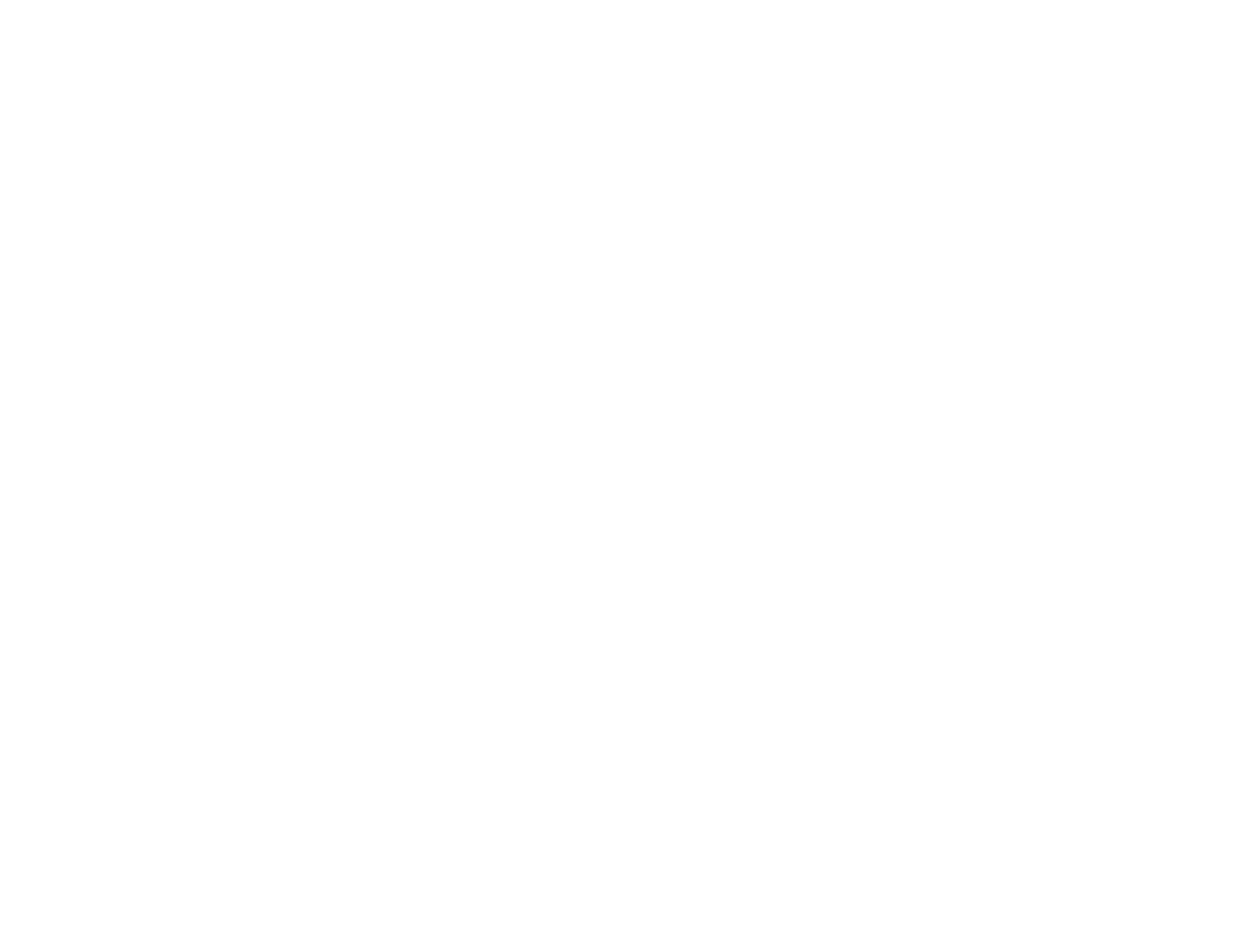
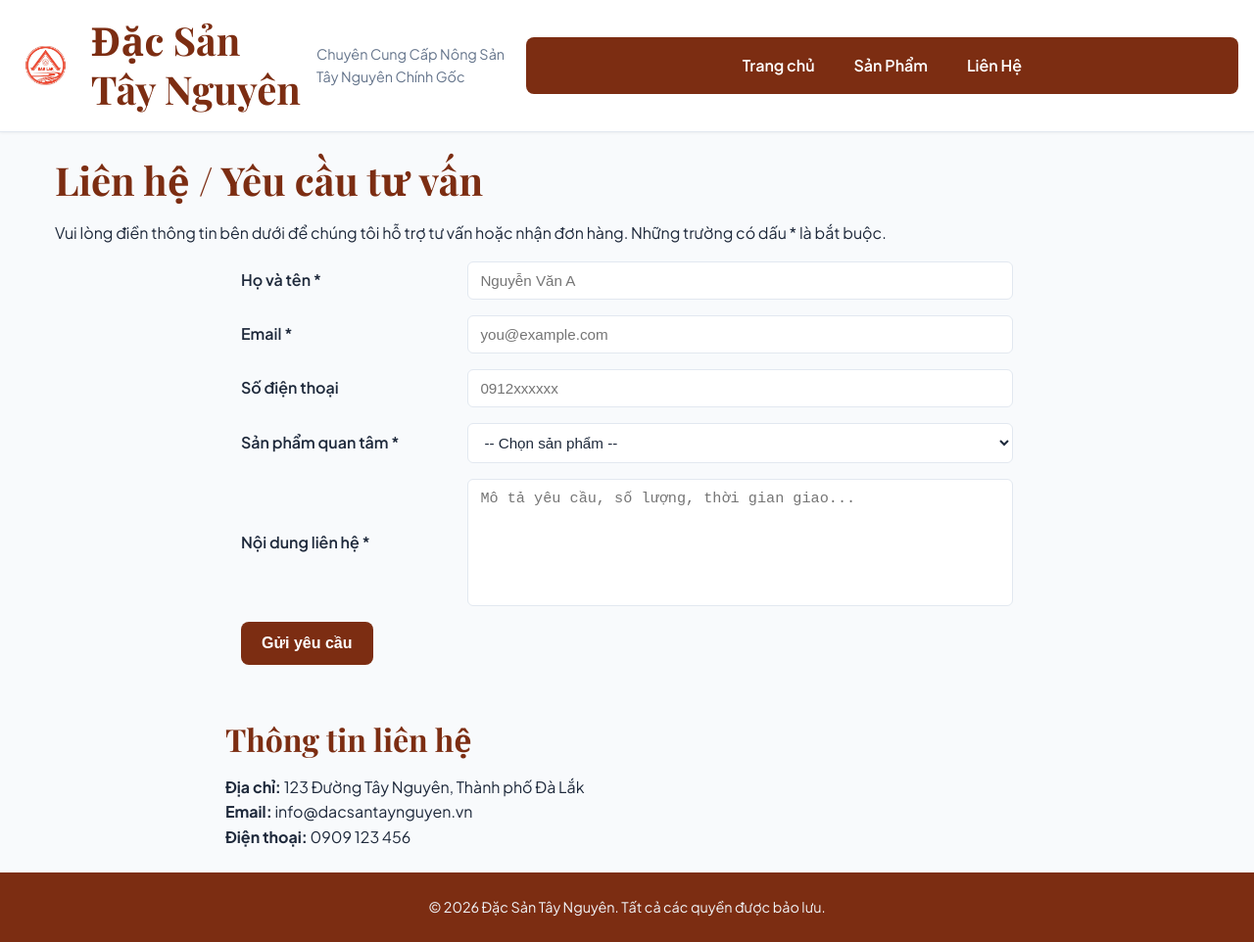
Before and after one commit to NgocTuan1223/-c---S-n---T-y---Nguy-n, a plain HTML site: page contact.html in a window 1280 px wide. Shown: the whole page at 98% size. Before the commit the page ends 800 px from the top, so only its background shows below. Drawn offline with nearby package versions, Linux system fonts and the light colour scheme.

Commit message:
sua o nhap mo ta

```diff
--- a/Css/style.css
+++ b/Css/style.css
@@ -366,6 +366,97 @@ main {
   border-left: 4px solid var(--color-secondary);
 }
 
+/* --------------------------------------------------------------------------
+   Contact form styles (for contact.html)
+   -------------------------------------------------------------------------- */
+.contact-form {
+  max-width: 820px;
+  margin: 0 auto;
+  padding: var(--space-md);
+  background: transparent;
+}
+
+.contact-form .form-row {
+  margin-bottom: var(--space-md);
+  display: flex;
+  flex-direction: column;
+  align-items: stretch;
+}
+
+.contact-form label {
+  font-weight: 600;
+  margin-bottom: 6px;
+  color: var(--color-text);
+}
+
+.contact-form input[type="text"],
+.contact-form input[type="email"],
+.contact-form input[type="tel"],
+.contact-form select,
+.contact-form textarea {
+  width: 100%;
+  padding: 10px 12px;
+  border: 1px solid var(--color-border);
+  border-radius: calc(var(--radius-md) - 2px);
+  background-color: var(--color-surface);
+  color: var(--color-text);
+  font-size: 0.95rem;
+  transition: box-shadow 0.15s ease, border-color 0.15s ease;
+}
+
+.contact-form input:focus,
+.contact-form textarea:focus,
+.contact-form select:focus {
+  outline: none;
+  box-shadow: 0 0 0 4px rgba(22,163,74,0.08);
+  border-color: var(--color-secondary);
+}
+
+.contact-form textarea {
+  resize: none;
+  min-height: 120px;
+}
+
+.contact-form .btn {
+  padding: 12px 20px;
+  font-size: 1rem;
+  border-radius: var(--radius-md);
+}
+
+.contact-details {
+  margin-top: var(--space-lg);
+  max-width: 820px;
+  margin-left: auto;
+  margin-right: auto;
+}
+
+.contact-details h2 {
+  margin-top: var(--space-lg);
+  color: var(--color-primary);
+}
+
+@media (min-width: 600px) {
+  .contact-form .form-row {
+    flex-direction: row;
+    align-items: center;
+    gap: var(--space-md);
+  }
+
+  .contact-form label {
+    width: 220px;
+    margin-bottom: 0;
+    text-align: left;
+  }
+
+  .contact-form input[type="text"],
+  .contact-form input[type="email"],
+  .contact-form input[type="tel"],
+  .contact-form select,
+  .contact-form textarea {
+    width: calc(100% - 220px);
+  }
+}
+
 /* Footer trang Index */
 footer {
   background-color: var(--color-primary);
--- a/contact.html
+++ b/contact.html
@@ -0,0 +1,88 @@
+<!DOCTYPE html>
+<html lang="vi">
+
+<head>
+	<meta charset="UTF-8">
+	<meta name="viewport" content="width=device-width, initial-scale=1.0">
+	<title>Liên Hệ - Đặc Sản Tây Nguyên</title>
+	<link rel="stylesheet" href="Css/style.css">
+</head>
+
+<body>
+	<header>
+		<div class="logo">
+			<a href="index.html">
+				<img src="images/Logo Tây Nguyên.png" alt="Logo thương hiệu Đặc Sản Tây Nguyên">
+			</a>
+		</div>
+		<h1 class="site-title">Đặc Sản Tây Nguyên</h1>
+		<p class="site-description">Chuyên Cung Cấp Nông Sản Tây Nguyên Chính Gốc</p>
+		<nav aria-label="Điều hướng chính">
+			<ul>
+				<li><a href="index.html">Trang chủ</a></li>
+				<li><a href="products.html">Sản Phẩm</a></li>
+				<li><a href="contact.html">Liên Hệ</a></li>
+			</ul>
+
+		</nav>
+	</header>
+
+	<main>
+		<section aria-label="Liên hệ">
+			<h1>Liên hệ / Yêu cầu tư vấn</h1>
+			<p>Vui lòng điền thông tin bên dưới để chúng tôi hỗ trợ tư vấn hoặc nhận đơn hàng. Những trường có dấu * là bắt buộc.</p>
+
+			<form class="contact-form" action="#" method="post" aria-label="Form liên hệ">
+				<div class="form-row">
+					<label for="fullname">Họ và tên *</label>
+					<input type="text" id="fullname" name="fullname" placeholder="Nguyễn Văn A" required>
+				</div>
+
+				<div class="form-row">
+					<label for="email">Email *</label>
+					<input type="email" id="email" name="email" placeholder="you@example.com" required>
+				</div>
+
+				<div class="form-row">
+					<label for="phone">Số điện thoại</label>
+					<input type="tel" id="phone" name="phone" placeholder="0912xxxxxx">
+				</div>
+
+				<div class="form-row">
+					<label for="product">Sản phẩm quan tâm *</label>
+					<select id="product" name="product" required>
+						<option value="">-- Chọn sản phẩm --</option>
+						<option value="ca-phe">Cà phê Robusta</option>
+						<option value="mac-ca">Hạt Mắc Ca</option>
+						<option value="hat-tieu">Hạt Tiêu</option>
+						<option value="khac">Khác</option>
+					</select>
+				</div>
+
+				<div class="form-row">
+					<label for="message">Nội dung liên hệ *</label>
+					<textarea id="message" name="message" rows="6" placeholder="Mô tả yêu cầu, số lượng, thời gian giao..." required></textarea>
+				</div>
+
+				<div class="form-row">
+					<button type="submit" class="btn">Gửi yêu cầu</button>
+				</div>
+			</form>
+
+			<section class="contact-details" aria-label="Thông tin liên hệ bổ sung">
+				<h2>Thông tin liên hệ</h2>
+				<p><strong>Địa chỉ:</strong> 123 Đường Tây Nguyên, Thành phố Đà Lắk</p>
+				<p><strong>Email:</strong> info@dacsantaynguyen.vn</p>
+				<p><strong>Điện thoại:</strong> 0909 123 456</p>
+			</section>
+		</section>
+	</main>
+
+	<footer>
+		<div class="copyright">
+			<p>&copy; 2026 Đặc Sản Tây Nguyên. Tất cả các quyền được bảo lưu.</p>
+		</div>
+	</footer>
+</body>
+
+</html>
```
